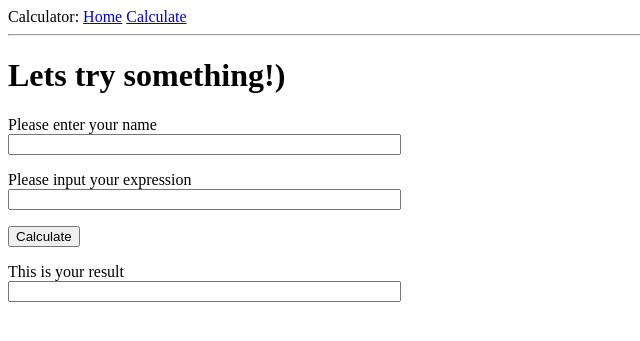
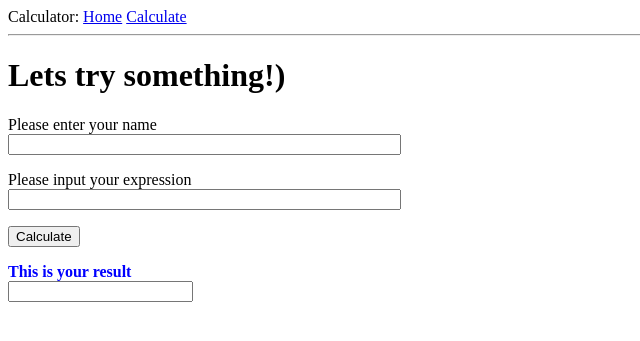
Before and after one commit to RomanMytsko/calculator, a Flask app: page /calculate in a window 1280 px wide. Shown: the top 341 px of the page, without its empty margins (0-640 px from the left). Run offline with Flask 2, Linux system fonts and the light colour scheme.

Commit message:
Added colour for result field

```diff
--- a/app/templates/calculate.html
+++ b/app/templates/calculate.html
@@ -19,10 +19,11 @@
         </p>
         <p>{{ form.submit() }}</p>
         <p>
-            {{ form.result.label }}<br>
-            {{ form.expression(size=46) }}
+           <p style="color:#0000ff">
+            <b> {{ form.result.label }}<br>
+            {{ form.expression(size=20) }}
+           </b> </p>
 
-        </p>
     </form>
 
 {% endblock %}
```
